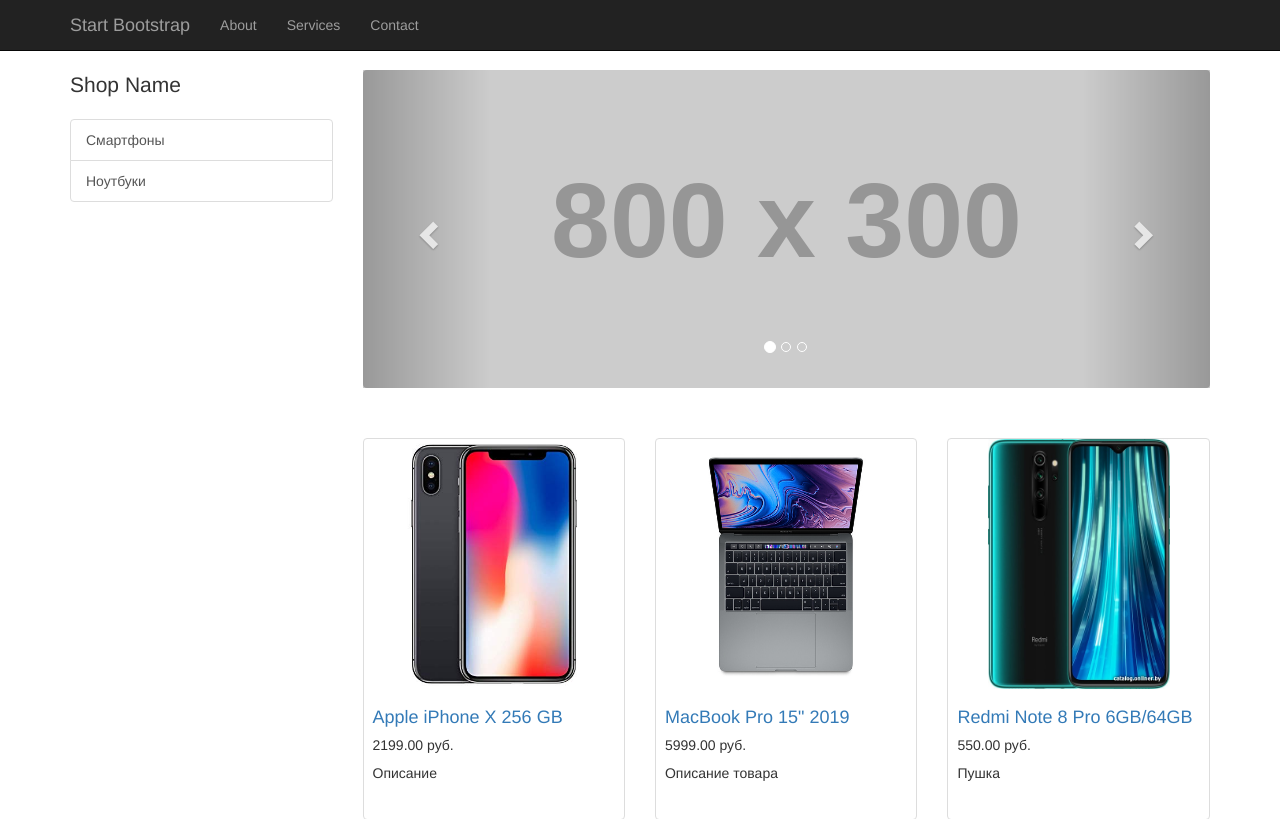
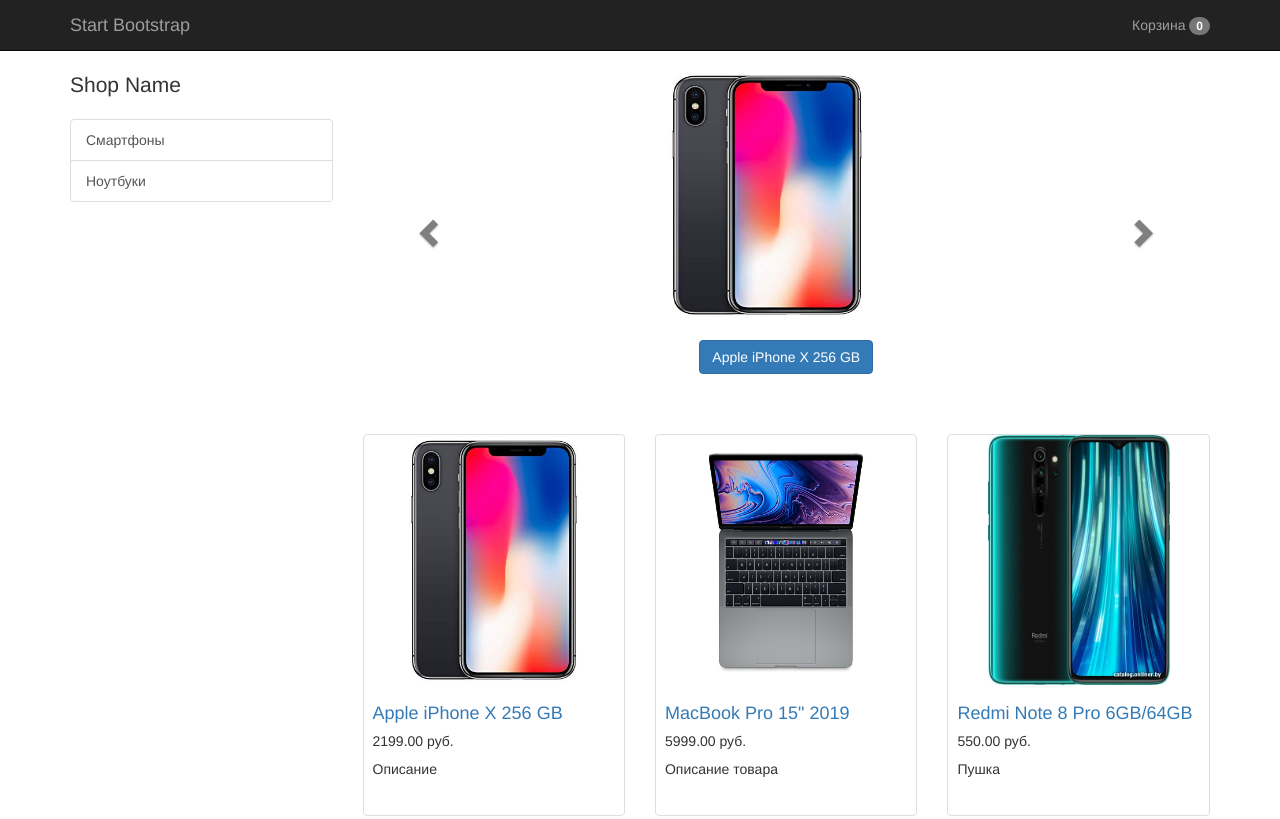
Before and after one commit to Solborm/Shop2.0, a Django app: page / in a window 1280 px wide. Shown: the top 819 px of the page. Run offline with Django 3.2, Linux system fonts and the light colour scheme; data comes from the database, SQL or seed files in the repository; both versions use the stored data as it was after the commit; grey boxes labelled with a size stand in for pictures from a placeholder-image service; data that the repository does not hold is empty; some libraries are stand-ins or nearby versions.

Commit message:
Added basket

```diff
--- a/shop2.0/djangoshop/ecomapp/admin.py
+++ b/shop2.0/djangoshop/ecomapp/admin.py
@@ -1,7 +1,9 @@
 from django.contrib import admin
-from ecomapp.models import Category,Brand,Product
+from ecomapp.models import Category,Brand,Product, CartItem, Cart
 
 
 admin.site.register(Category)
 admin.site.register(Brand)
 admin.site.register(Product)
+admin.site.register(CartItem)
+admin.site.register(Cart)
--- a/shop2.0/djangoshop/ecomapp/models.py
+++ b/shop2.0/djangoshop/ecomapp/models.py
@@ -61,3 +61,38 @@ class Product(models.Model):
 
     def get_absolute_url(self):
         return reverse('product_detail', kwargs = {'product_slug': self.slug})
+
+
+class CartItem(models.Model):
+
+    product = models.ForeignKey(Product)
+    qty = models.PositiveIntegerField(default = 1)
+    item_total = models.DecimalField(max_digits = 9, decimal_places = 2, default = 0.00)
+
+    def __str__(self):
+        return "Cart item product {0}".format(self.product.title)
+
+
+class Cart(models.Model):
+
+    items = models.ManyToManyField(CartItem, blank = True)
+    cart_total = models.DecimalField(max_digits = 9, decimal_places = 2, default = 0.00)
+
+    def __str__(self):
+        return str(self.id)
+
+    def add_to_cart(self, product_slug):
+        cart = self
+        product = Product.objects.get(slug = product_slug)
+        new_item, _ = CartItem.objects.get_or_create(product = product, item_total = product.price)
+        if new_item not in cart.items.all():
+            cart.items.add(new_item)
+            cart.save()
+
+    def remove_from_cart(self, product_slug):
+        cart = self
+        product = Product.objects.get(slug = product_slug)
+        for cart_item in cart.items.all():
+            if cart_item.product == product:
+                cart.items.remove(cart_item)
+                cart.save()
--- a/shop2.0/djangoshop/ecomapp/templates/base.html
+++ b/shop2.0/djangoshop/ecomapp/templates/base.html
@@ -40,20 +40,24 @@
                     <span class="icon-bar"></span>
                     <span class="icon-bar"></span>
                 </button>
-                <a class="navbar-brand" href="#">Start Bootstrap</a>
+                <a class="navbar-brand" href='{% url "base" %}'>Start Bootstrap</a>
             </div>
             <!-- Collect the nav links, forms, and other content for toggling -->
             <div class="collapse navbar-collapse" id="bs-example-navbar-collapse-1">
                 <ul class="nav navbar-nav">
-                    <li>
-                        <a href="#">About</a>
-                    </li>
-                    <li>
-                        <a href="#">Services</a>
-                    </li>
-                    <li>
-                        <a href="#">Contact</a>
-                    </li>
+                {% if not request.get_full_path == '/'%}
+                    <li class="dropdown">
+                      <a href="#" class="dropdown-toggle" data-toggle="dropdown" role="button" aria-haspopup="true" aria-expanded="false">Категории <span class="caret"></span></a>
+                      <ul class="dropdown-menu">
+                        {% for category in categories %}
+                        <li><a href="{{category.get_absolute_url}}">{{category.name}}</a></li>
+                        {% endfor %}
+                      </ul>
+                  </li>
+                {% endif %}
+                </ul>
+                <ul class="nav navbar-nav navbar-right">
+                  <li><a href='{% url "cart" %}'>Корзина <span class="badge">{{cart.items.count}}</span></a></li>
                 </ul>
             </div>
             <!-- /.navbar-collapse -->
@@ -81,27 +85,28 @@
 
                     <div class="col-md-12">
                         <div id="carousel-example-generic" class="carousel slide" data-ride="carousel">
-                            <ol class="carousel-indicators">
-                                <li data-target="#carousel-example-generic" data-slide-to="0" class="active"></li>
-                                <li data-target="#carousel-example-generic" data-slide-to="1"></li>
-                                <li data-target="#carousel-example-generic" data-slide-to="2"></li>
-                            </ol>
                             <div class="carousel-inner">
-                                <div class="item active">
-                                    <img class="slide-image" src="http://placehold.it/800x300" alt="">
-                                </div>
-                                <div class="item">
-                                    <img class="slide-image" src="http://placehold.it/800x300" alt="">
-                                </div>
-                                <div class="item">
-                                    <img class="slide-image" src="http://placehold.it/800x300" alt="">
-                                </div>
+                                {% for product in products %}
+                                  {% if forloop.first %}
+                                    <div class="item active">
+                                        <img class="slide-image" src="{{product.image.url}}" alt="" style="padding-left: 300px;width: 60%; height: 250px;">
+                                        <br>
+                                        <p class="text-center"><a href='{{product.get_absolute_url}}'><button class='btn btn-primary'>{{product.title}}</button></a></p>
+                                    </div>
+                                  {% else %}
+                                    <div class="item">
+                                        <img class="slide-image" src="{{product.image.url}}" alt="" style="padding-left: 300px;width: 60%; height: 250px;">
+                                        <br>
+                                        <p class="text-center"><a href='{{product.get_absolute_url}}'><button class='btn btn-primary'>{{product.title}}</button></a></p>
+                                    </div>
+                                  {% endif %}
+                                {% endfor %}
                             </div>
-                            <a class="left carousel-control" href="#carousel-example-generic" data-slide="prev">
-                                <span class="glyphicon glyphicon-chevron-left"></span>
+                            <a class="left carousel-control" href="#carousel-example-generic" data-slide="prev" style="background: transparent;">
+                                <span class="glyphicon glyphicon-chevron-left" style="color:black;"></span>
                             </a>
-                            <a class="right carousel-control" href="#carousel-example-generic" data-slide="next">
-                                <span class="glyphicon glyphicon-chevron-right"></span>
+                            <a class="right carousel-control" href="#carousel-example-generic" data-slide="next" style="background: transparent;">
+                                <span class="glyphicon glyphicon-chevron-right" style="color:black;"></span>
                             </a>
                         </div>
                     </div>
--- a/shop2.0/djangoshop/ecomapp/templates/product.html
+++ b/shop2.0/djangoshop/ecomapp/templates/product.html
@@ -10,6 +10,6 @@
 <p>{% lorem %}</p>
 <hr>
 <p style='font-size:20px'>Цена: <strong>{{product.price}}</strong></p>
-<a href='#'><button class='btn btn-danger'>Добавить в корзину</button></a>
+<a href='{% url "add_to_cart" product_slug=product.slug %}'><button class='btn btn-danger'>Добавить в корзину</button></a>
 </div>
 {% endblock content%}
--- a/shop2.0/djangoshop/ecomapp/urls.py
+++ b/shop2.0/djangoshop/ecomapp/urls.py
@@ -1,8 +1,11 @@
 from django.conf.urls import url
-from ecomapp.views import base_view, category_view, product_view
+from ecomapp.views import base_view, category_view, product_view, cart_view, add_to_cart_view,remove_from_cart_view
 
 urlpatterns = [
 	url(r'^category/(?P<category_slug>[-\w]+)/$', category_view, name = 'category_detail'),
 	url(r'^product/(?P<product_slug>[-\w]+)/$', product_view, name = 'product_detail'),
+	url(r'^add_to_cart/(?P<product_slug>[-\w]+)/$', add_to_cart_view, name = 'add_to_cart'),
+	url(r'^remove_from_cart/(?P<product_slug>[-\w]+)/$', remove_from_cart_view, name = 'remove_from_cart'),
+	url(r'^cart/$', cart_view, name = 'cart'),
 	url(r'^$', base_view, name='base'),
 ]
--- a/shop2.0/djangoshop/ecomapp/views.py
+++ b/shop2.0/djangoshop/ecomapp/views.py
@@ -1,29 +1,79 @@
 from django.shortcuts import render
-from ecomapp.models import Category, Product
+from django.http import HttpResponseRedirect
+from django.core.urlresolvers import reverse
+from ecomapp.models import Category, Product, CartItem, Cart
 
 def base_view(request):
+	cart = cart_create(request)
 	categories=Category.objects.all()
 	products=Product.objects.all()
 	context={
 		'categories':categories,
-		'products':products
+		'products':products,
+		'cart': cart
+
 	}
 
 	return render(request,'base.html', context)
 
 
 def product_view(request, product_slug):
+	cart = cart_create(request)
 	product = Product.objects.get(slug = product_slug)
+	categories=Category.objects.all()
 	context = {
-		'product': product
+		'product': product,
+		'categories':categories,
+		'cart': cart
 	}
 	return render(request, 'product.html', context)
 
 def category_view(request, category_slug):
+	cart = cart_create(request)
 	category = Category.objects.get(slug = category_slug)
 	products_of_category = Product.objects.filter(category = category)
+	categories=Category.objects.all()
 	context = {
 		'category': category,
-		'products_of_category': products_of_category
+		'products_of_category': products_of_category,
+		'categories':categories,
+		'cart': cart
 	}
 	return render(request, 'category.html', context)
+
+
+def cart_view(request):
+	cart = cart_create(request)
+	context = {
+		'cart': cart
+	}
+	return render(request, 'cart.html', context)
+
+
+def add_to_cart_view(request, product_slug):
+	product = Product.objects.get(slug = product_slug)
+	cart = cart_create(request)
+	cart.add_to_cart(product.slug)
+	return HttpResponseRedirect(reverse('cart'))
+
+
+def remove_from_cart_view(request, product_slug):
+	product = Product.objects.get(slug = product_slug)
+	cart = cart_create(request)
+	cart.remove_from_cart(product.slug)
+	return HttpResponseRedirect(reverse('cart'))
+
+
+
+def cart_create(request):
+    try:
+        cart_id = request.session['cart_id']
+        cart = Cart.objects.get(id=cart_id)
+        request.session['total']=cart.items.count()
+    except:
+        cart = Cart()
+        cart.save()
+        cart_id = cart.id
+        request.session['cart_id'] = cart_id
+        cart = Cart.objects.get(id=cart_id)
+    return cart
```
Also changed, not shown: shop2.0/djangoshop/ecomapp/templates/cart.html (added, +23 -0 lines), shop2.0/djangoshop/db.sqlite3, shop2.0/djangoshop/ecomapp/migrations/0004_auto_20191030_2045.py (added).
